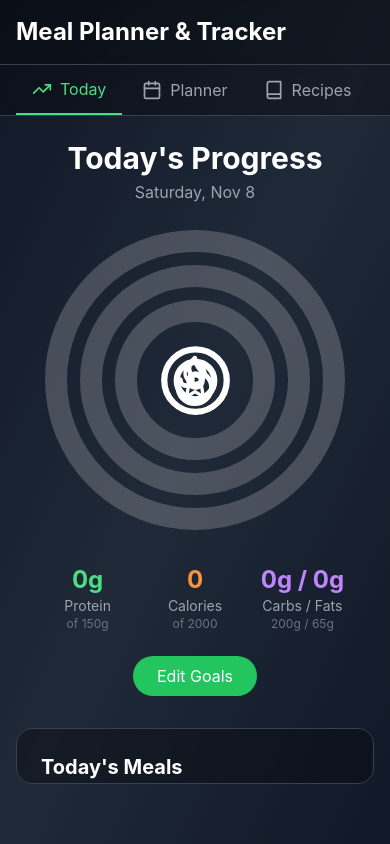
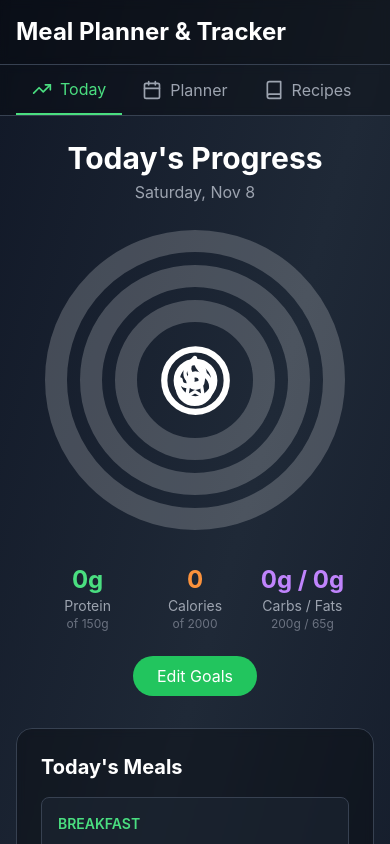
Before and after one commit to CasterlyGit/Meal-Planner, a React (Vite) app: page / in a window 390 px wide. Shown: the top 844 px of the page. Built offline with nearby package versions, Linux system fonts and the light colour scheme.

Commit message:
Fixed scrolling issue in mobile

```diff
--- a/src/App.tsx
+++ b/src/App.tsx
@@ -520,7 +520,7 @@ export default function MealPlannerApp() {
       {/* Main Content */}
       <div className="max-w-7xl mx-auto px-4 py-6">
         {view === 'today' && (
-          <div className="h-[calc(100vh-200px)] overflow-hidden">
+          <div className="pb-6">
             {(() => {
               const today = new Date().toISOString().split('T')[0];
               const todayNutrition = getDailyNutrition(today);
@@ -529,9 +529,9 @@ export default function MealPlannerApp() {
               const carbsFatsPercent = Math.min(((todayNutrition.carbs / dailyGoals.carbs + todayNutrition.fats / dailyGoals.fats) / 2) * 100, 100);
 
               return (
-                <div className="grid grid-cols-1 lg:grid-cols-2 gap-8 h-full">
+                <div className="grid grid-cols-1 lg:grid-cols-2 gap-8">
                   {/* Left: Apple Rings */}
-                  <div className="flex flex-col items-center justify-center">
+                  <div className="flex flex-col items-center justify-center min-h-[500px]">
                     <div className="mb-4 text-center">
                       <h2 className="text-3xl font-bold text-white mb-1">Today's Progress</h2>
                       <p className="text-gray-400">{new Date().toLocaleDateString('en-US', { weekday: 'long', month: 'short', day: 'numeric' })}</p>
@@ -599,7 +599,7 @@ export default function MealPlannerApp() {
                   </div>
 
                   {/* Right: Today's Meals */}
-                  <div className="bg-black bg-opacity-30 backdrop-blur-sm rounded-2xl p-6 border border-gray-700 overflow-y-auto">
+                  <div className="bg-black bg-opacity-30 backdrop-blur-sm rounded-2xl p-6 border border-gray-700 max-h-[600px] overflow-y-auto">
                     <h3 className="text-xl font-bold text-white mb-4">Today's Meals</h3>
                     <div className="space-y-3">
                       {['breakfast', 'lunch', 'dinner', 'snack'].map(mealType => {
```
